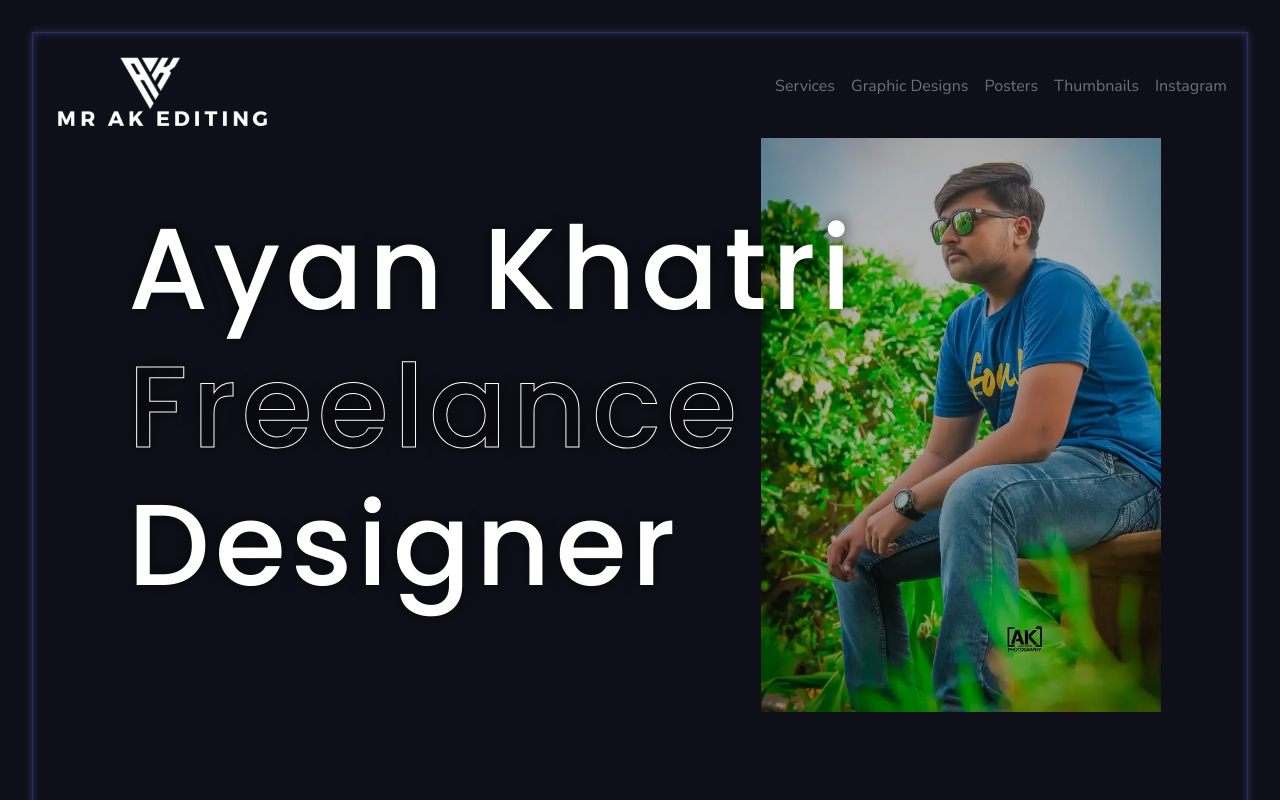
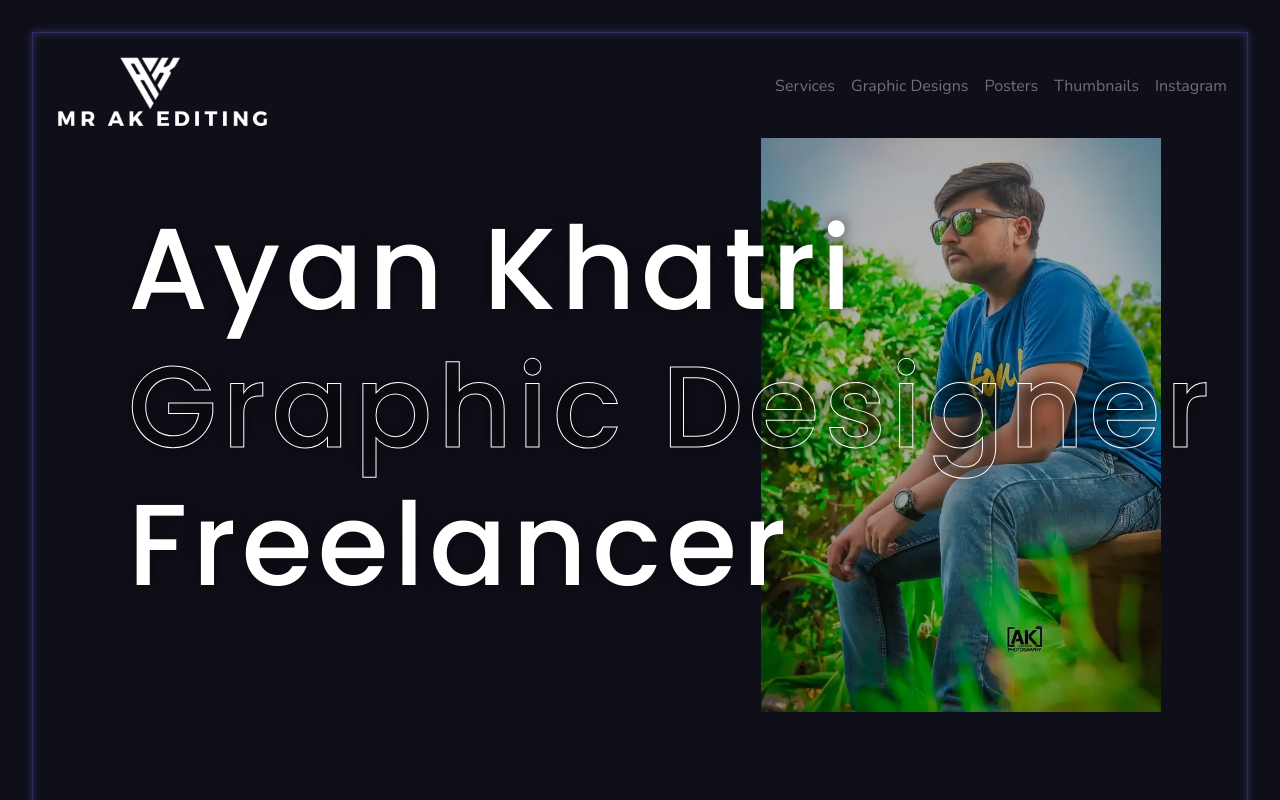
Before and after one commit to mr-saad/mrakediting, a React (Create React App) app: page / in a window 1280 px wide. Shown: the top 800 px of the page. Built offline with nearby package versions, Linux system fonts and the light colour scheme; no server answers; the HTML template or start-up script is replaced by a standard one; a web font is replaced by a local one.

Commit message:
Update Header.js

```diff
--- a/src/Header.js
+++ b/src/Header.js
@@ -16,10 +16,10 @@ const Header = () => {
             color: "rgba(0,0,0,0)",
           }}
         >
-          Freelance
+         Graphic Designer
         </span>{" "}
         <br />
-        Designer
+      Freelancer
       </h1>
       <figure>
         <img src="/ayan.webp" alt="Ayan Khatri" />
```
